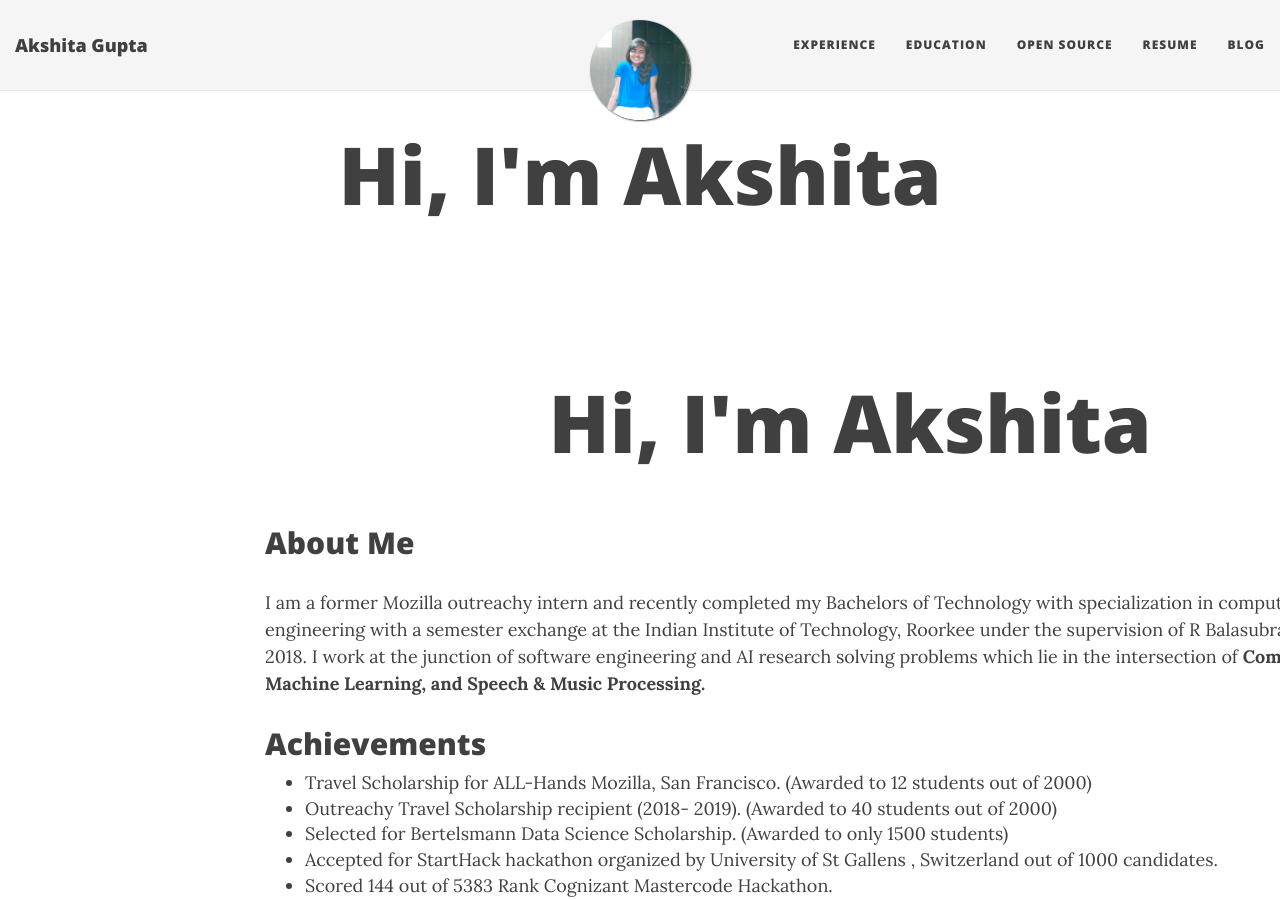
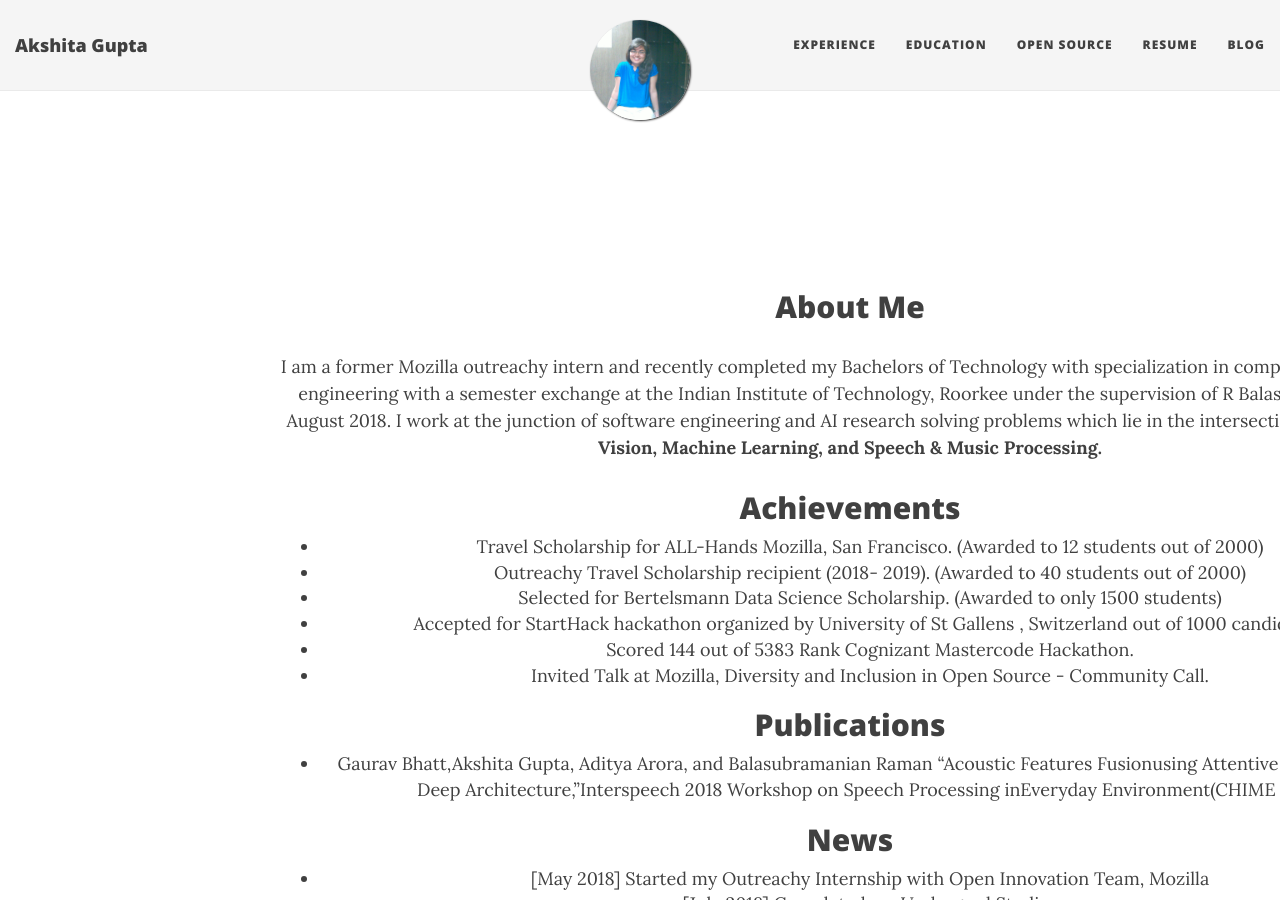
Before and after one commit to akshitac8/akshitac8.github.io, a Jekyll site: the page built from index.html, in a window 1280 px wide and 900 px high. Built offline with Jekyll 4.4.1, drawn with Linux system fonts in a browser that asks for light colours; nearby versions of some CDN libraries; the list of posts is cut into pages by our own code.

Commit message:
Update index.html

```diff
--- a/index.html
+++ b/index.html
@@ -1,7 +1,5 @@
 ---
 layout: page
-title: Hi, I'm Akshita
-meta-title: "Hi, I'm Akshita"
 use-site-title: true
 ---
 
@@ -9,6 +7,8 @@ use-site-title: true
 
 <div class="container" role="main">
   <div class="row">
+      <div class="col-sm-12">
+          <div class="text-center">
         <p>
             <h2>About Me</h2>
             <p>
@@ -36,4 +36,6 @@ use-site-title: true
             </ul>
           </p>
   </div>
+  </div>
+  </div>
 </div>
```
